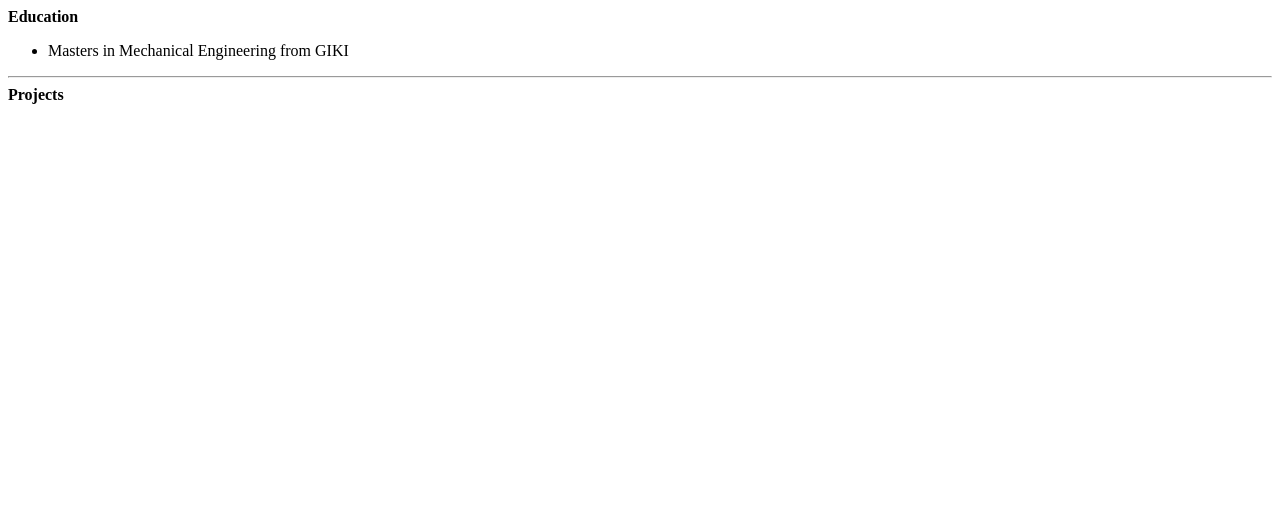
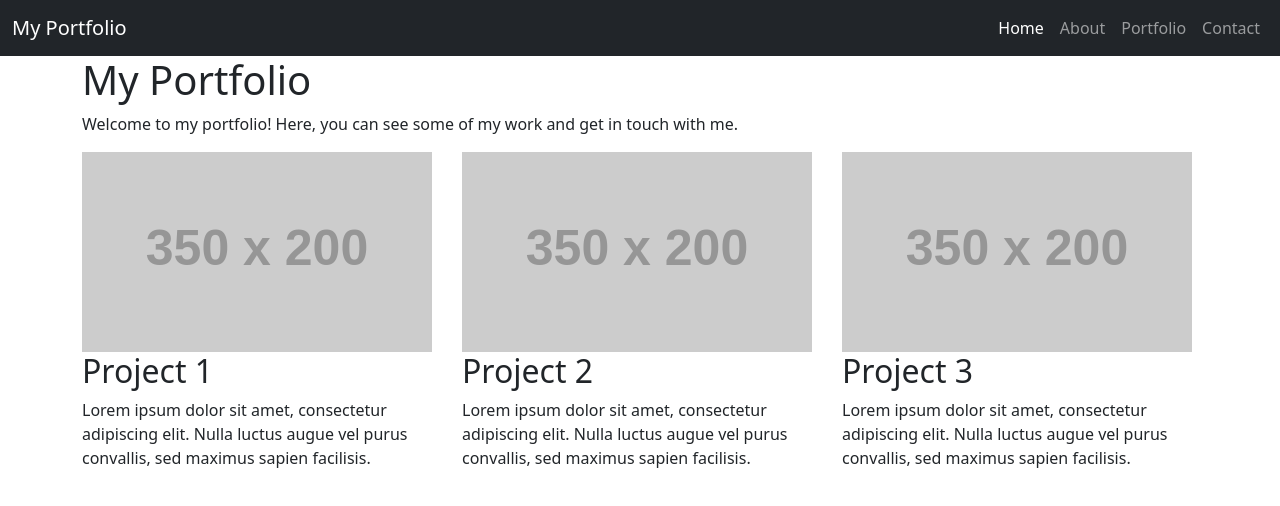
Before and after one commit to AsadTB/asadjamal.github.io, a plain HTML site: page index.html in a window 1280 px wide. Drawn offline with nearby package versions, Linux system fonts and the light colour scheme; placeholder pictures from the web are drawn by us; a small style sheet from the web is missing.

Commit message:
modified the index file
Added Bootstrap CSS

```diff
--- a/index.html
+++ b/index.html
@@ -1,16 +1,65 @@
 <!DOCTYPE html>
-<html>
-  <head>
-    <title>Asad Jamal</title>
-  </head>
+<html lang="en">
+<head>
+    <meta charset="UTF-8">
+    <title>My Portfolio</title>
+    <!-- Bootstrap CSS -->
+    <link rel="stylesheet" href="https://cdn.jsdelivr.net/npm/bootstrap@5.3.3/dist/css/bootstrap.min.css" integrity="sha384-Ol9oOJzCAKkRwY0Y2TKUnQoVmlDDtA5mZmBskC+fX2Gdiq3VVJ1ss5v5kWd5srpV" crossorigin="anonymous">
+</head>
+<body>
+    <nav class="navbar navbar-expand-lg navbar-dark bg-dark">
+        <div class="container-fluid">
+            <a class="navbar-brand" href="#">My Portfolio</a>
+            <button class="navbar-toggler" type="button" data-bs-toggle="collapse" data-bs-target="#navbarNav" aria-controls="navbarNav" aria-expanded="false" aria-label="Toggle navigation">
+                <span class="navbar-toggler-icon"></span>
+            </button>
+            <div class="collapse navbar-collapse" id="navbarNav">
+                <ul class="navbar-nav ms-auto">
+                    <li class="nav-item">
+                        <a class="nav-link active" aria-current="page" href="#">Home</a>
+                    </li>
+                    <li class="nav-item">
+                        <a class="nav-link" href="#">About</a>
+                    </li>
+                    <li class="nav-item">
+                        <a class="nav-link" href="#">Portfolio</a>
+                    </li>
+                    <li class="nav-item">
+                        <a class="nav-link" href="#">Contact</a>
+                    </li>
+                </ul>
+            </div>
+        </div>
+    </nav>
 
-  <body>
-    <strong>Education</strong>
-    <ul>
-      <li>Masters in Mechanical Engineering from GIKI</li>
-    </ul>
-    <hr>
-    <strong>Projects</strong>
-  </body>
+    <div class="container">
+        <div class="row">
+            <div class="col-lg-12">
+                <h1>My Portfolio</h1>
+                <p>Welcome to my portfolio! Here, you can see some of my work and get in touch with me.</p>
+            </div>
+        </div>
+        <div class="row">
+            <div class="col-lg-4">
+                <img src="https://via.placeholder.com/350x200" alt="Project 1" class="img-fluid">
+                <h2>Project 1</h2>
+                <p>Lorem ipsum dolor sit amet, consectetur adipiscing elit. Nulla luctus augue vel purus convallis, sed maximus sapien facilisis.</p>
+            </div>
+            <div class="col-lg-4">
+                <img src="https://via.placeholder.com/350x200" alt="Project 2" class="img-fluid">
+                <h2>Project 2</h2>
+                <p>Lorem ipsum dolor sit amet, consectetur adipiscing elit. Nulla luctus augue vel purus convallis, sed maximus sapien facilisis.</p>
+            </div>
+            <div class="col-lg-4">
+                <img src="https://via.placeholder.com/350x200" alt="Project 3" class="img-fluid">
+                <h2>Project 3</h2>
+                <p>Lorem ipsum dolor sit amet, consectetur adipiscing elit. Nulla luctus augue vel purus convallis, sed maximus sapien facilisis.</p>
+            </div>
+        </div>
+    </div>
 
+    <!-- Bootstrap JS -->
+    <script src="https://cdn.jsdelivr.net/npm/bootstrap@5.3.3/dist/js/bootstrap.min.js" integrity="sha384-9jTKvF8aS0nJWy27DPe6y4j6U2EwHJLPcUeM6+ZsB/NZKjRlR44s2A6/Ayf+kmI+" crossorigin="anonymous"></script>
+
+</body>
 </html>
```
